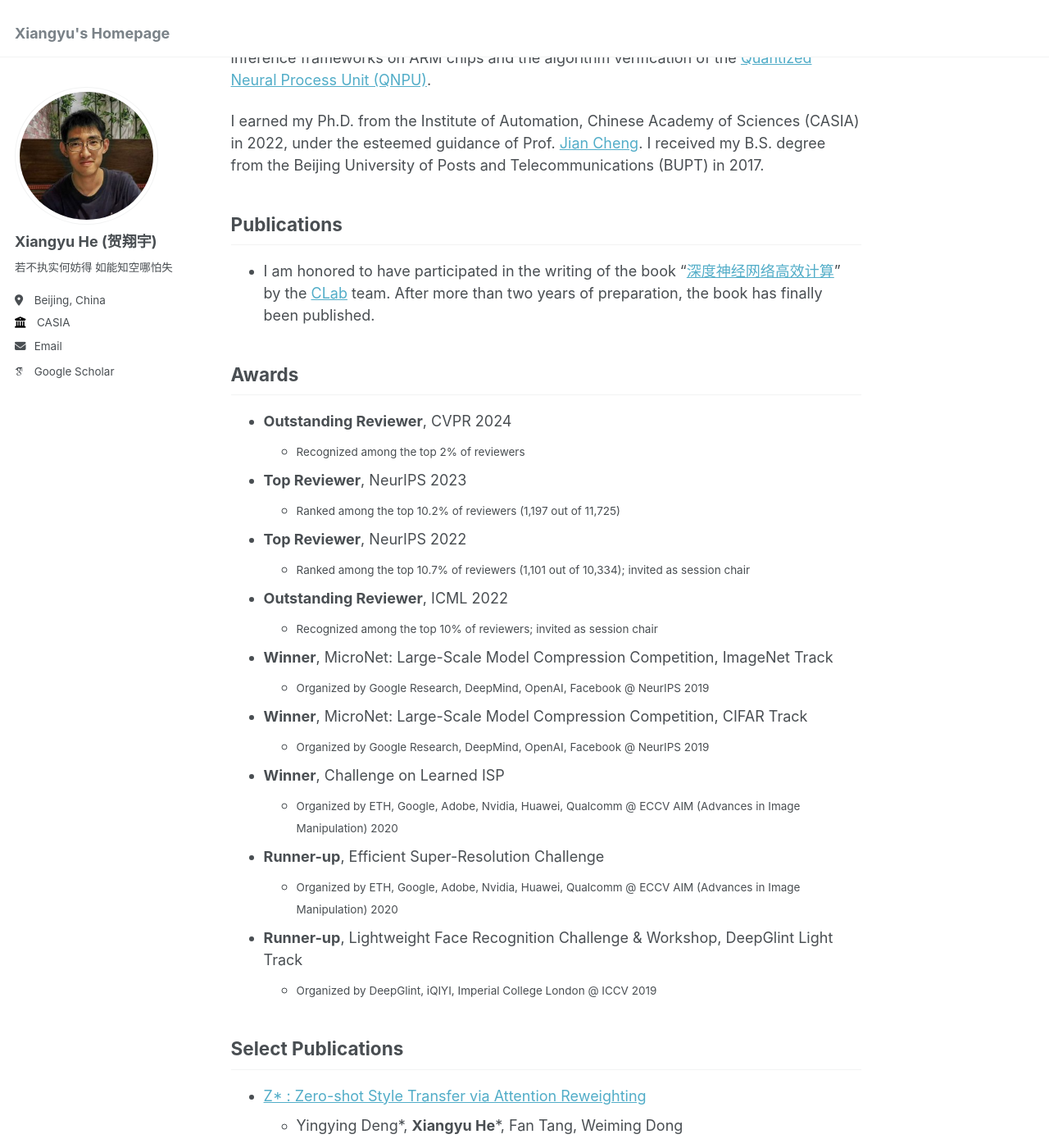
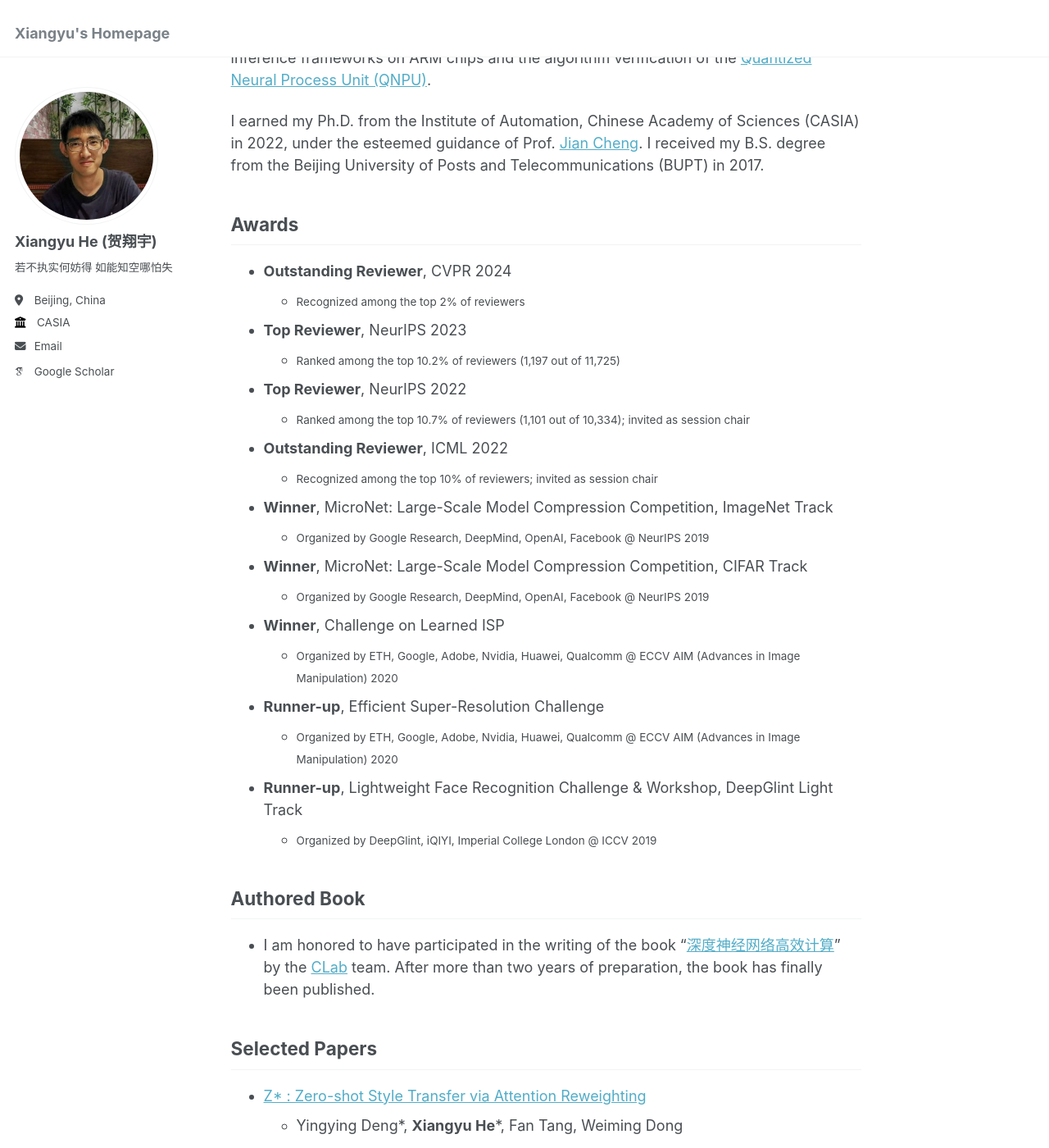
Before and after one commit to HolmesShuan/HolmesShuan.github.io, a Jekyll site: the page built from _pages/about.md, in a window 1280 px wide and 1400 px high, scrolled down 358 px. Shown: the whole window at 82% size. Built offline with Jekyll 4.4.1, drawn with Linux system fonts in a browser that asks for light colours; some web fonts are replaced; part of the change alters nothing that is shown.

Commit message:
Update about.md

```diff
--- a/_pages/about.md
+++ b/_pages/about.md
@@ -12,9 +12,6 @@ I am currently the co-founder of [FunAmi AI](https://funami.cn/#about), a compan
 I worked on high-performance computing for deep neural networks on edge devices during my internship at [Maicro](https://www.maicro.com/). This included the development of neural network inference frameworks on ARM chips and the algorithm verification of the [Quantized Neural Process Unit (QNPU)](http://www.semiinsights.com/s/foundry/33/36933.shtml).
 
 I earned my Ph.D. from the Institute of Automation, Chinese Academy of Sciences (CASIA) in 2022, under the esteemed guidance of Prof. [Jian Cheng](https://people.ucas.ac.cn/~chengjian). I received my B.S. degree from the Beijing University of Posts and Telecommunications (BUPT) in 2017.
-
-## Publications
-- I am honored to have participated in the writing of the book "[深度神经网络高效计算](https://www.phei.com.cn/module/wap/sbookcd.jsp?goodid=65351)" by the [CLab](https://clab.ia.ac.cn/) team. After more than two years of preparation, the book has finally been published.
 
 ## Awards
 - **Outstanding Reviewer**, CVPR 2024
@@ -36,8 +33,10 @@ I earned my Ph.D. from the Institute of Automation, Chinese Academy of Sciences
 - **Runner-up**, Lightweight Face Recognition Challenge & Workshop, DeepGlint Light Track
   - <small>Organized by DeepGlint, iQIYI, Imperial College London @ ICCV 2019</small>
 
+## Authored Book
+- I am honored to have participated in the writing of the book "[深度神经网络高效计算](https://www.phei.com.cn/module/wap/sbookcd.jsp?goodid=65351)" by the [CLab](https://clab.ia.ac.cn/) team. After more than two years of preparation, the book has finally been published.
 
-## Select Publications
+## Selected Papers
 - [Z* : Zero-shot Style Transfer via Attention Reweighting](https://openaccess.thecvf.com/content/CVPR2024/papers/Deng_Z_Zero-shot_Style_Transfer_via_Attention_Reweighting_CVPR_2024_paper.pdf)
   - Yingying Deng\*, **Xiangyu He***, Fan Tang, Weiming Dong
   - Computer Vision and Pattern Recognition (CVPR), 2024
```
